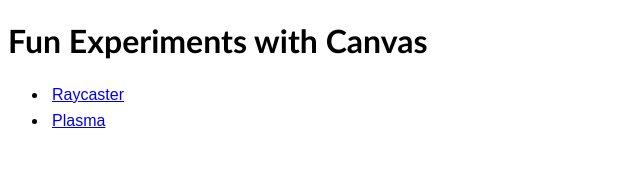
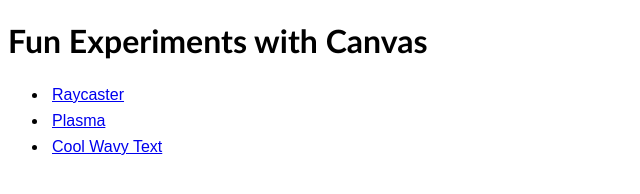
Before and after one commit to walsh9/fun-with-canvas, a plain HTML site: page index.html in a window 1280 px wide. Shown: the whole page, without its empty margins (0-640 px from the left). Drawn offline with Linux system fonts and the light colour scheme.

Commit message:
Update index and readme

```diff
--- a/index.html
+++ b/index.html
@@ -18,6 +18,7 @@
     <ul>
         <li><a href="raycasting/index.html">Raycaster</a></li>
         <li><a href="plasma/plasma.html">Plasma</a></li>
+        <li><a href="wavy/index.html">Cool Wavy Text</a></li>
     </ul>
 </body>
 </html>
```
Also changed, not shown: 1 other file.
